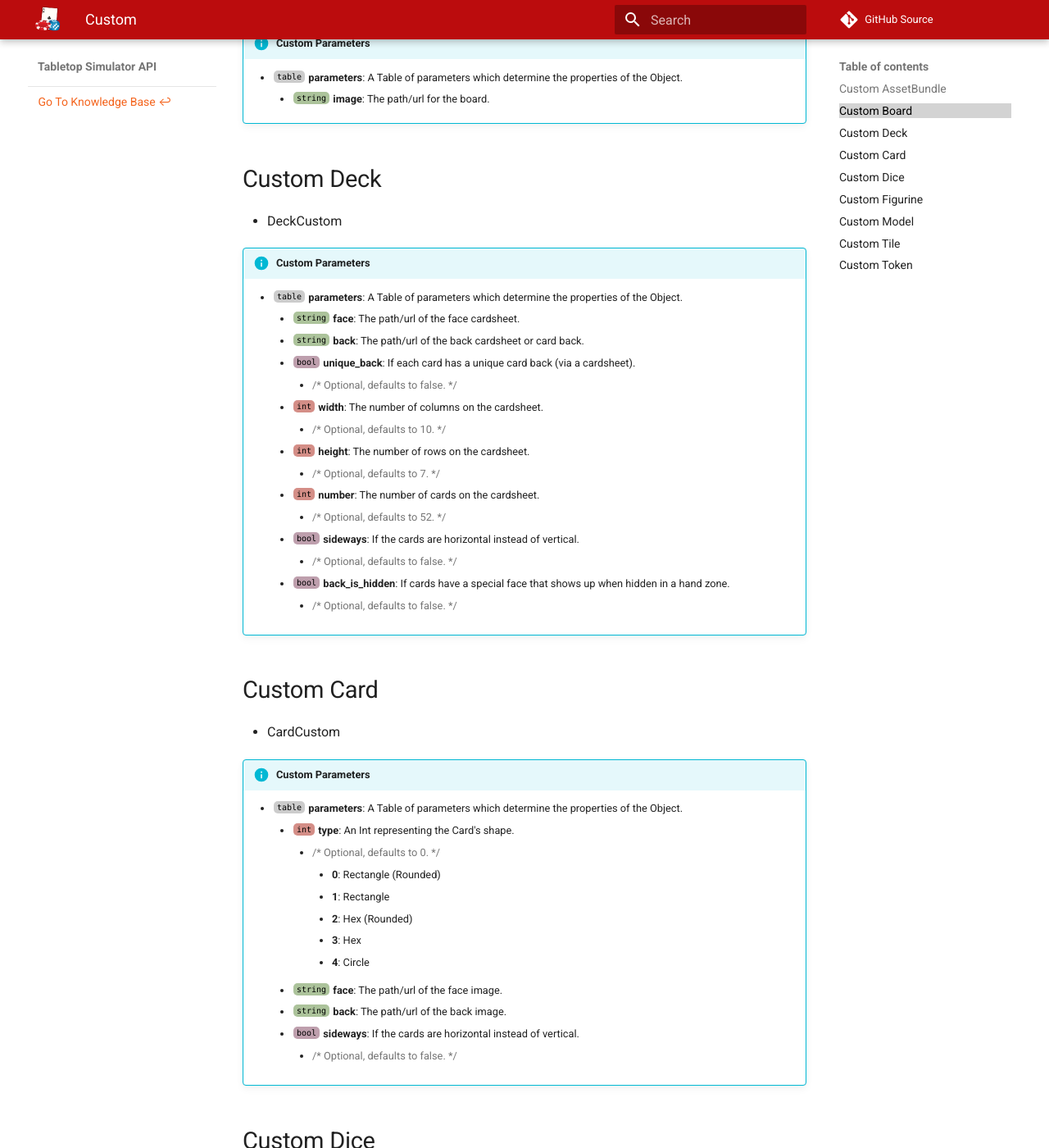
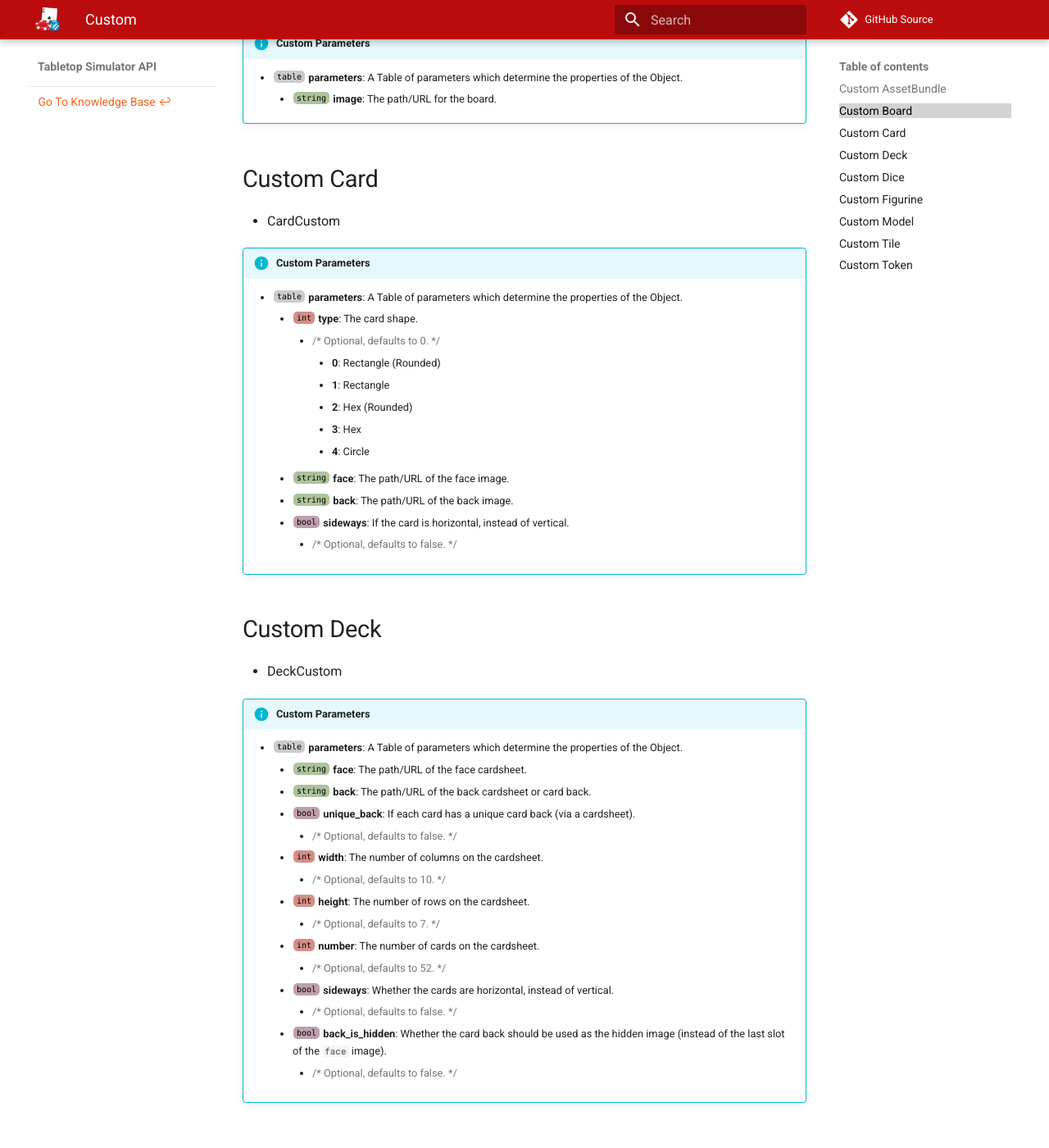
Before and after one commit to Berserk-Games/Tabletop-Simulator-API, an MkDocs documentation site: the page built from docs/custom-game-objects.md, in a window 1280 px wide and 1400 px high, scrolled down 1160 px. Shown: the whole window at 82% size. Built offline with MkDocs 1.6.1 and Material for MkDocs 9.7.7, drawn with Linux system fonts in a browser that asks for light colours; comment, search, counter and statistics services are not loaded; some of the changed text lies outside the part shown.

Commit message:
Custom object docs improvements

```diff
--- a/docs/custom-game-objects.md
+++ b/docs/custom-game-objects.md
@@ -8,8 +8,8 @@ You can also use setCustomObject along with [reload()](object.md#reload) to modi
 
 !!!info "Custom Parameters"
     * [<span class="tag tab"></span>](types.md) **parameters**: A Table of parameters which determine the properties of the Object.
-        * [<span class="tag str"></span>](types.md) **assetbundle**: The path/url for the AssetBundle.
-        * [<span class="tag str"></span>](types.md) **assetbundle_secondary**: The path/url for the secondary AssetBundle property.
+        * [<span class="tag str"></span>](types.md) **assetbundle**: The path/URL for the AssetBundle.
+        * [<span class="tag str"></span>](types.md) **assetbundle_secondary**: The path/URL for the secondary AssetBundle property.
             * {>>Optional, is not used by default.<<}
         * [<span class="tag int"></span>](types.md) **type**: An Int representing the Object's type.
             * {>>Optional, defaults to 0.<<}
@@ -34,7 +34,25 @@ You can also use setCustomObject along with [reload()](object.md#reload) to modi
 
 !!!info "Custom Parameters"
     * [<span class="tag tab"></span>](types.md) **parameters**: A Table of parameters which determine the properties of the Object.
-        * [<span class="tag str"></span>](types.md) **image**: The path/url for the board.
+        * [<span class="tag str"></span>](types.md) **image**: The path/URL for the board.
+
+##Custom Card
+
+* CardCustom
+
+!!!info "Custom Parameters"
+    * [<span class="tag tab"></span>](types.md) **parameters**: A Table of parameters which determine the properties of the Object.
+        * [<span class="tag int"></span>](types.md) **type**: The card shape.
+            * {>>Optional, defaults to 0.<<}
+                * **0**: Rectangle (Rounded)
+                * **1**: Rectangle
+                * **2**: Hex (Rounded)
+                * **3**: Hex
+                * **4**: Circle
+        * [<span class="tag str"></span>](types.md) **face**: The path/URL of the face image.
+        * [<span class="tag str"></span>](types.md) **back**: The path/URL of the back image.
+        * [<span class="tag boo"></span>](types.md) **sideways**: If the card is horizontal, instead of vertical.
+            * {>>Optional, defaults to false.<<}
 
 ##Custom Deck
 
@@ -42,8 +60,8 @@ You can also use setCustomObject along with [reload()](object.md#reload) to modi
 
 !!!info "Custom Parameters"
     * [<span class="tag tab"></span>](types.md) **parameters**: A Table of parameters which determine the properties of the Object.
-        * [<span class="tag str"></span>](types.md) **face**: The path/url of the face cardsheet.
-        * [<span class="tag str"></span>](types.md) **back**: The path/url of the back cardsheet or card back.
+        * [<span class="tag str"></span>](types.md) **face**: The path/URL of the face cardsheet.
+        * [<span class="tag str"></span>](types.md) **back**: The path/URL of the back cardsheet or card back.
         * [<span class="tag boo"></span>](types.md) **unique_back**: If each card has a unique card back (via a cardsheet).
             * {>>Optional, defaults to false.<<}
         * [<span class="tag int"></span>](types.md) **width**: The number of columns on the cardsheet.
@@ -52,27 +70,9 @@ You can also use setCustomObject along with [reload()](object.md#reload) to modi
             * {>>Optional, defaults to 7.<<}
         * [<span class="tag int"></span>](types.md) **number**: The number of cards on the cardsheet.
             * {>>Optional, defaults to 52.<<}
-        * [<span class="tag boo"></span>](types.md) **sideways**: If the cards are horizontal instead of vertical.
+        * [<span class="tag boo"></span>](types.md) **sideways**: Whether the cards are horizontal, instead of vertical.
             * {>>Optional, defaults to false.<<}
-        * [<span class="tag boo"></span>](types.md) **back_is_hidden**: If cards have a special face that shows up when hidden in a hand zone.
-            * {>>Optional, defaults to false.<<}
-
-##Custom Card
-
-* CardCustom
-
-!!!info "Custom Parameters"
-    * [<span class="tag tab"></span>](types.md) **parameters**: A Table of parameters which determine the properties of the Object.
-        * [<span class="tag int"></span>](types.md) **type**: An Int representing the Card's shape.
-            * {>>Optional, defaults to 0.<<}
-                * **0**: Rectangle (Rounded)
-                * **1**: Rectangle
-                * **2**: Hex (Rounded)
-                * **3**: Hex
-                * **4**: Circle
-        * [<span class="tag str"></span>](types.md) **face**: The path/url of the face image.
-        * [<span class="tag str"></span>](types.md) **back**: The path/url of the back image.
-        * [<span class="tag boo"></span>](types.md) **sideways**: If the cards are horizontal instead of vertical.
+        * [<span class="tag boo"></span>](types.md) **back_is_hidden**: Whether the card back should be used as the hidden image (instead of the last slot of the `face` image).
             * {>>Optional, defaults to false.<<}
 
 ##Custom Dice
@@ -81,7 +81,7 @@ You can also use setCustomObject along with [reload()](object.md#reload) to modi
 
 !!!info "Custom Parameters"
     * [<span class="tag tab"></span>](types.md) **parameters**: A Table of parameters which determine the properties of the Object.
-        * [<span class="tag str"></span>](types.md) **image**: The path/url for the [custom die](https://kb.tabletopsimulator.com/custom-content/custom-dice/).
+        * [<span class="tag str"></span>](types.md) **image**: The path/URL for the [custom die](https://kb.tabletopsimulator.com/custom-content/custom-dice/).
         * [<span class="tag int"></span>](types.md) **type**: The type of die, which determines its number of sides.
             * {>>Optional, defaults to 1.<<}
                 * **0**: 4-sided
@@ -97,8 +97,8 @@ You can also use setCustomObject along with [reload()](object.md#reload) to modi
 
 !!!info "Custom Parameters"
     * [<span class="tag tab"></span>](types.md) **parameters**: A Table of parameters which determine the properties of the Object.
-        * [<span class="tag str"></span>](types.md) **image**: The path/url for the [custom figurine](https://kb.tabletopsimulator.com/custom-content/custom-figurine/).
-        * [<span class="tag str"></span>](types.md) **image_secondary**: The path/url for the custom figurine's back.
+        * [<span class="tag str"></span>](types.md) **image**: The path/URL for the [custom figurine](https://kb.tabletopsimulator.com/custom-content/custom-figurine/).
+        * [<span class="tag str"></span>](types.md) **image_secondary**: The path/URL for the custom figurine's back.
             * {>>Optional, defaults to "image".<<}
 
 ##Custom Model
@@ -107,13 +107,13 @@ You can also use setCustomObject along with [reload()](object.md#reload) to modi
 
 !!!info "Custom Parameters"
     * [<span class="tag tab"></span>](types.md) **parameters**: A Table of parameters which determine the properties of the Object.
-        * [<span class="tag str"></span>](types.md) **mesh**: The path/url for the .obj mesh used on the [custom model](https://kb.tabletopsimulator.com/custom-content/custom-model/).
-        * [<span class="tag str"></span>](types.md) **diffuse**: The path/url for the diffuse image.
-        * [<span class="tag str"></span>](types.md) **normal**: The path/url for the normals image.
+        * [<span class="tag str"></span>](types.md) **mesh**: The path/URL for the .obj mesh used on the [custom model](https://kb.tabletopsimulator.com/custom-content/custom-model/).
+        * [<span class="tag str"></span>](types.md) **diffuse**: The path/URL for the diffuse image.
+        * [<span class="tag str"></span>](types.md) **normal**: The path/URL for the normals image.
             * {>>Optional, is not used by default.<<}
-        * [<span class="tag str"></span>](types.md) **collider**: The path/url for the collider mesh.
+        * [<span class="tag str"></span>](types.md) **collider**: The path/URL for the collider mesh.
             * {>>Optional, defaults to a generic box collider.<<}
-        * [<span class="tag boo"></span>](types.md) **convex**: If the object model is convex.
+        * [<span class="tag boo"></span>](types.md) **convex**: Whether the object model is convex.
             * {>>Optional, defaults to false.<<}
         * [<span class="tag int"></span>](types.md) **type**: An Int representing the Object's type.
             * {>>Optional, defaults to 0.<<}
@@ -139,7 +139,7 @@ You can also use setCustomObject along with [reload()](object.md#reload) to modi
             * {>>Optional, defaults to 3.<<}
         * [<span class="tag flo"></span>](types.md) **freshnel_strength**: The freshnel strength.
             * {>>Optional, defaults to 0.1.<<}
-        * [<span class="tag boo"></span>](types.md) **cast_shadows**: If the Object casts shadows.
+        * [<span class="tag boo"></span>](types.md) **cast_shadows**: Whether the Object casts shadows.
             * {>>Optional, defaults to true.<<}
 
 ##Custom Tile
@@ -148,17 +148,17 @@ You can also use setCustomObject along with [reload()](object.md#reload) to modi
 
 !!!info "Custom Parameters"
     * [<span class="tag tab"></span>](types.md) **parameters**: A Table of parameters which determine the properties of the Object.
-        * [<span class="tag str"></span>](types.md) **image**: The path/url for the [custom tile](https://kb.tabletopsimulator.com/custom-content/custom-tile/) image.
+        * [<span class="tag str"></span>](types.md) **image**: The path/URL for the [custom tile](https://kb.tabletopsimulator.com/custom-content/custom-tile/) image.
         * [<span class="tag int"></span>](types.md) **type**: Determines the shape of the tile.
             * {>>Optional, defaults to 0.<<}
                 * **0**: Square/Rectangle
                 * **1**: Hex
                 * **2**: Circle
-        * [<span class="tag str"></span>](types.md) **image_bottom**: The path/url for the bottom-side image.
+        * [<span class="tag str"></span>](types.md) **image_bottom**: The path/URL for the bottom-side image.
             * {>>Optional, uses the top image by default.<<}
         * [<span class="tag flo"></span>](types.md) **thickness**: How thick the tile is.
             * {>>Optional, defaults to 0.5.<<}
-        * [<span class="tag boo"></span>](types.md) **stackable**: If these tiles stack together into a pile.
+        * [<span class="tag boo"></span>](types.md) **stackable**: Whether these tiles stack together into a pile.
             * {>>Optional, defaults to false.<<}
 
 ##Custom Token
@@ -167,10 +167,10 @@ You can also use setCustomObject along with [reload()](object.md#reload) to modi
 
 !!!info "Custom Parameters"
     * [<span class="tag tab"></span>](types.md) **parameters**: A Table of parameters which determine the properties of the Object.
-        * [<span class="tag str"></span>](types.md) **image**: The path/url for the [custom token](https://kb.tabletopsimulator.com/custom-content/custom-token/) image.
-        * [<span class="tag flo"></span>](types.md) **thickness**: How thick the tile is.
+        * [<span class="tag str"></span>](types.md) **image**: The path/URL for the [custom token](https://kb.tabletopsimulator.com/custom-content/custom-token/) image.
+        * [<span class="tag flo"></span>](types.md) **thickness**: How thick the token is.
             * {>>Optional, defaults to 0.2.<<}
-        * [<span class="tag flo"></span>](types.md) **mege_distance**: How accurate the edges are to the image.
+        * [<span class="tag flo"></span>](types.md) **merge_distance**: How accurately the token shape will trace image edge (in pixels).
             * {>>Optional, defaults to 15.<<}
-        * [<span class="tag boo"></span>](types.md) **stackable**: If these tiles stack together into a pile.
+        * [<span class="tag boo"></span>](types.md) **stackable**: Whether these tokens stack together into a pile.
             * {>>Optional, defaults to false.<<}
```
